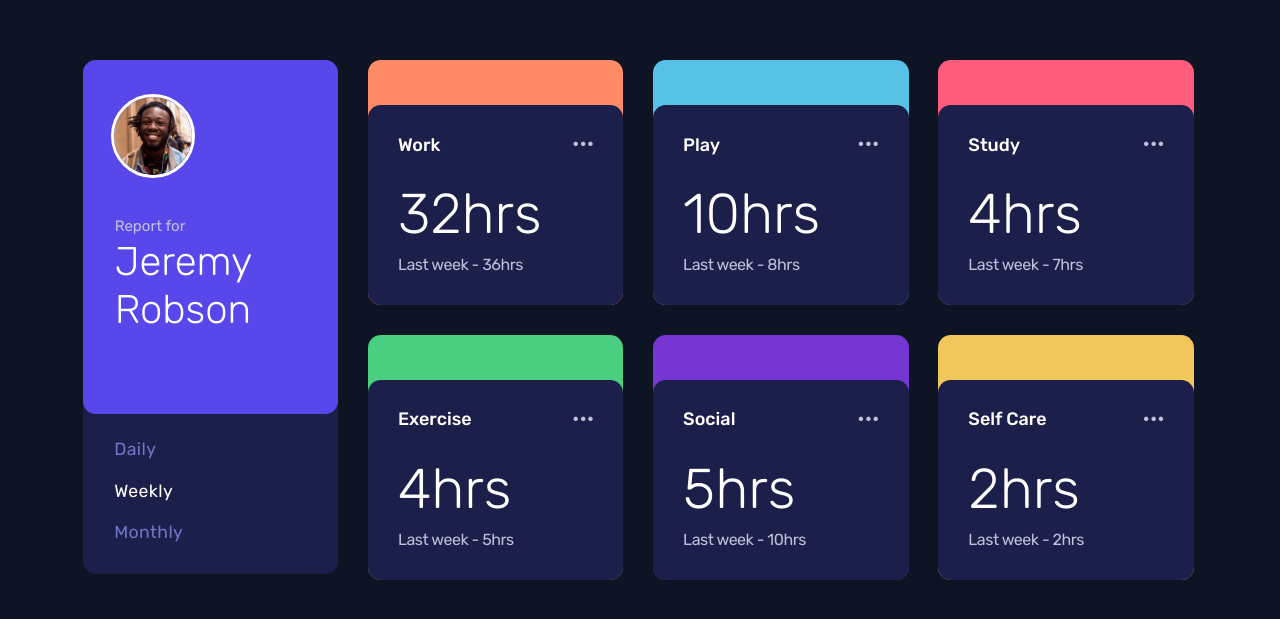
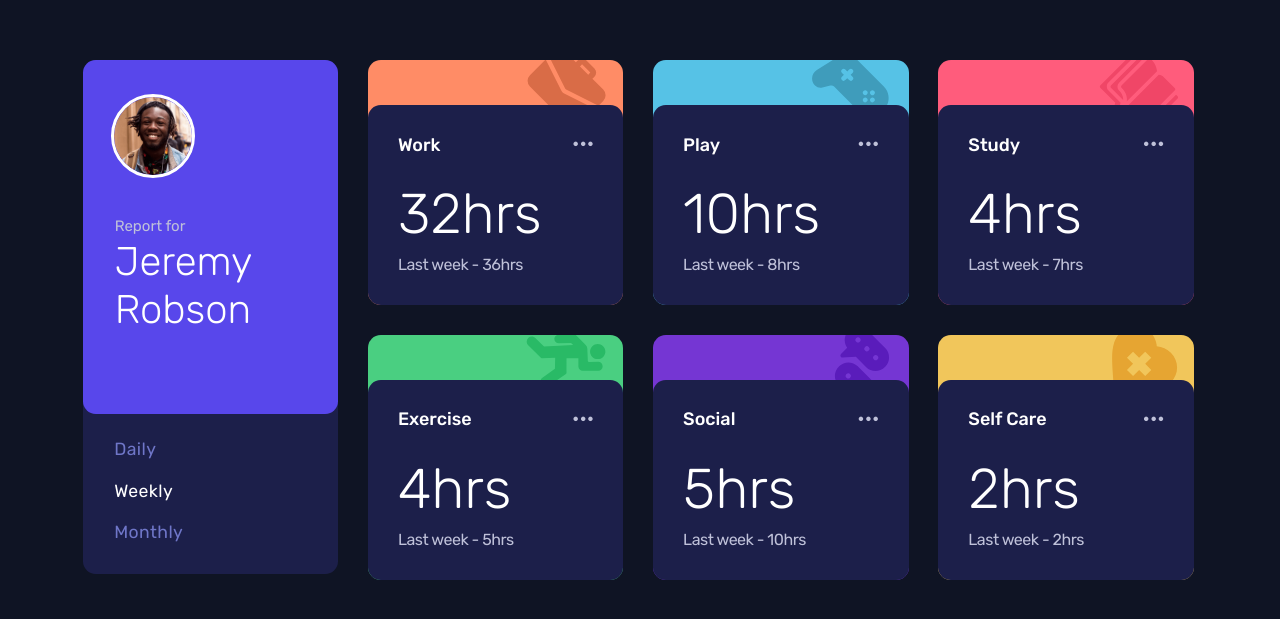
Before and after one commit to ForkSort/Time-tracking-dashboard, a plain HTML site: page index.html in a window 1280 px wide. Shown: the part 165-784 px from the top of the page. Drawn offline with Linux system fonts and the light colour scheme; the site is published under a folder, as on GitHub Pages, so addresses that start at the root find nothing.

Commit message:
Update style.css

```diff
--- a/css/style.css
+++ b/css/style.css
@@ -155,33 +155,33 @@ span {
    ================================= */
 #work {
     background-color: hsl(15, 100%, 70%);
-    background-image:url("/images/icon-work.svg");
+    background-image:url("../images/icon-work.svg");
 }
 #play {
     background-color: hsl(195, 74%, 62%);
-    background-image:url("/images/icon-play.svg");
+    background-image:url("../images/icon-play.svg");
     background-position: right 8% top -7%;
 }
 #study {
     background-color: hsl(348, 100%, 68%);
-    background-image:url("/images/icon-study.svg");
+    background-image:url("../images/icon-study.svg");
     background-position: right 7% top -9%;
 }
 #exercise {
     background-color: hsl(145, 58%, 55%);
-    background-image:url("/images/icon-exercise.svg");
+    background-image:url("../images/icon-exercise.svg");
     background-position: right 7% top -1%;
     background-size: 24.5%;
 }
 #social {
     background-color: hsl(264, 64%, 52%);
-    background-image:url("/images/icon-social.svg");
+    background-image:url("../images/icon-social.svg");
     background-size: 23.5%;
     background-position: right 4.75% top -28%;
 }
 #self-care {
     background-color: hsl(43, 84%, 65%);
-    background-image:url("/images/icon-self-care.svg");
+    background-image:url("../images/icon-self-care.svg");
     background-position: right 6% top -11%;
     background-size: 20%;
 }
```
